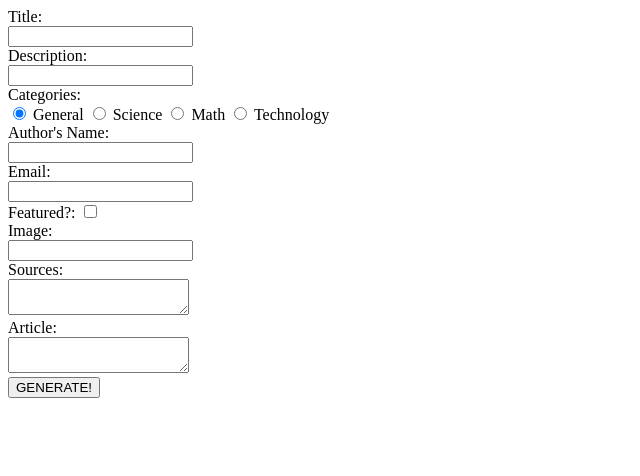
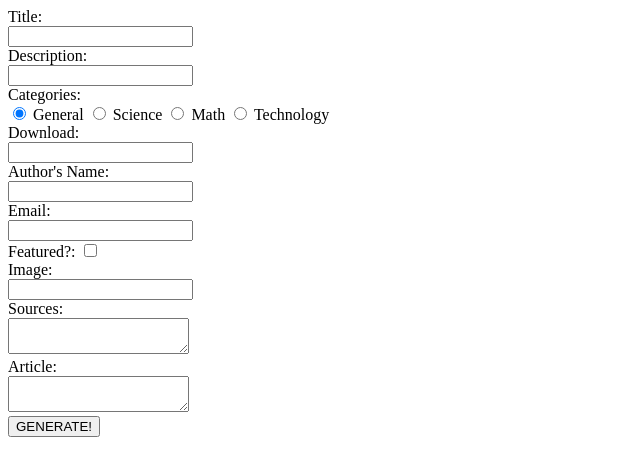
Before and after one commit to jeffreyshen19/Blue-Moon, a Jekyll site: the page generator/index.html, which Jekyll copies as it is, in a window 1280 px wide. Shown: the top 476 px of the page, without its empty margins (0-640 px from the left). Built offline with Jekyll 4.4.1, drawn with Linux system fonts in a browser that asks for light colours; nearby versions of some CDN libraries.

Commit message:
generator update

```diff
--- a/generator/index.html
+++ b/generator/index.html
@@ -18,6 +18,8 @@
     <input type = "radio" name = "category" class = "category" value = "Science"> Science
     <input type = "radio" name = "category" class = "category" value = "Math"> Math
     <input type = "radio" name = "category" class = "category" value = "Technology"> Technology<br>
+    Download:<br>
+    <input type = "text" name = "download" id = "download"><br>
     Author's Name:<br>
     <input type = "text" name = "name" id = "name"><br>
     Email:<br>
--- a/generator/parser.js
+++ b/generator/parser.js
@@ -15,6 +15,7 @@ function generateResults(){
   result += "email: " + email + "@andover.edu\n";
   if(featured) result += "featured: true\n";
   if(image.length > 0) result += "img: " + image + "\n";
+  if(download.length > 0) result += "download: " + download + "\n";
   if(sources.length > 0){
     result += "sources: |\n";
     var sourcesArr = sources.split("\n");
@@ -40,6 +41,7 @@ function getResults(){
   image = $("#image").val();
   sources = $("#sources").val();
   article = $("#article").val();
+  download = $("#download").val();
 }
 
 function redirectToResults(){
```
